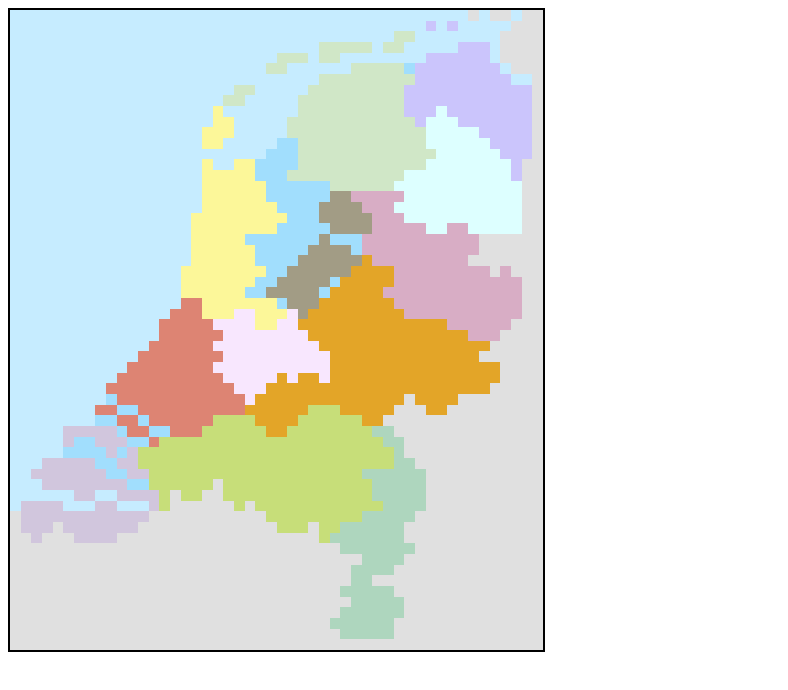
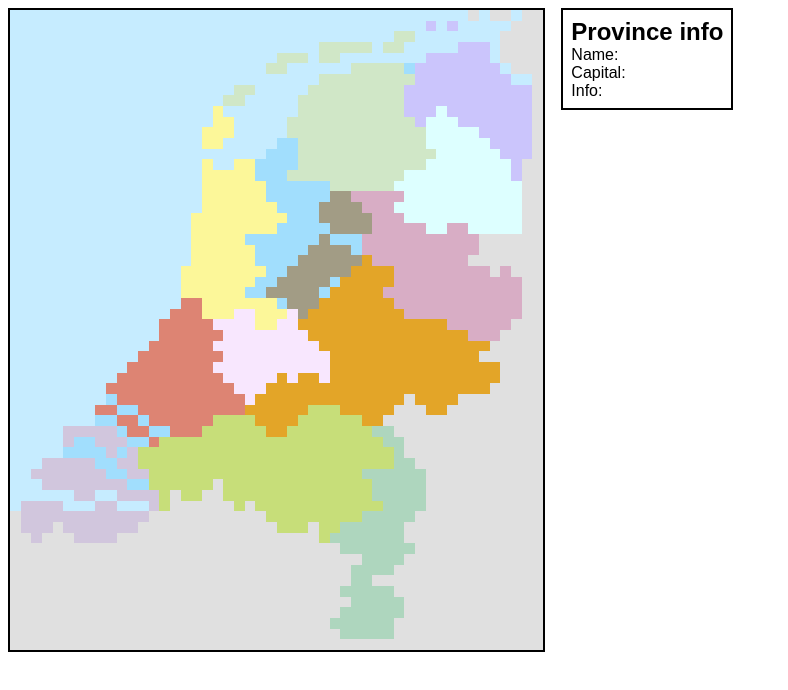
Before and after one commit to nielsly/netherlandspixel, a plain HTML site: page index.html in a window 1280 px wide. Shown: the whole page, without its empty margins (0-788 px from the left). Drawn offline with Linux system fonts and the light colour scheme.

Commit message:
Add the ability to see the capitals, add infobox

```diff
--- a/js.js
+++ b/js.js
@@ -1,18 +1,18 @@
+//amsterdam x21y26
+
 const mouse = {
     x: 0,
     y: 0,
     button: false,
-    lastColor: ""
+    lastColor: ''
 };
-let cv,
-    imageDataData, provinces;
+let cv, imageDataData, provinces, previousCapital, infoCard;
 
 function mouseEvents(e) {
     const bounds = cv.getBoundingClientRect(),
         x = (mouse.x = e.pageX - bounds.left - scrollX),
         y = (mouse.y = e.pageY - bounds.top - scrollY);
-    mouse.over =
-        x >= 0 && x < bounds.width && y >= 0 && y < bounds.height;
+    mouse.over = x >= 0 && x < bounds.width && y >= 0 && y < bounds.height;
 
     if (e.type === 'mousedown') {
         mouse.button = true;
@@ -21,41 +21,74 @@ function mouseEvents(e) {
     }
 
     const color = getColorUnderCursor(x, y);
-    if (mouse.button && color !== mouse.lastColor) {
+    if (mouse.button && color !== "" && color !== mouse.lastColor) {
         mouse.lastColor = color;
-        console.log(provinces[color]);
+        console.log(color);
+
+        setProvinceInfo(provinces[color]);
+
+    }
+}
+
+function setProvinceInfo(province) {
+    if (previousCapital) {
+        cx.fillStyle = previousCapital.color;
+        cx.fillRect(previousCapital.xy.x, previousCapital.xy.y, 1, 1);
+    }
+    infoCard.name.data = province.province;
+    if (province.capital !== "") {
+        previousCapital = {
+            xy: province.capitalXY,
+            color: province.color
+        };
+        const {
+            width,
+            height
+        } = cv.getBoundingClientRect();
+        cx.fillStyle = "red";
+        cx.fillRect(province.capitalXY.x, province.capitalXY.y, 1, 1);
+        infoCard.capital.data = province.capital
+    } else {
+        infoCard.capital.data = "None";
     }
 }
 
 function componentToHex(c) {
     const hex = c.toString(16);
-    return hex.length == 1 ? "0" + hex : hex;
+    return hex.length == 1 ? '0' + hex : hex;
 }
 
 function rgbToHex(r, g, b) {
     if (r === undefined || g === undefined || b === undefined) {
-        return "";
+        return '';
     }
-    return "#" + componentToHex(r) + componentToHex(g) + componentToHex(b);
+    return '#' + componentToHex(r) + componentToHex(g) + componentToHex(b);
 }
 
 function getColorUnderCursor(x, y) {
-    const width = cv.getBoundingClientRect().width;
-    const height = cv.getBoundingClientRect().height;
+    const {
+        width,
+        height
+    } = cv.getBoundingClientRect();
+
     if (!(x > width || y > height)) {
-        const cy = y / height * cv.height | 0;
-        const cx = x / width * cv.width | 0;
+        const cy = ((y / height) * cv.height) | 0;
+        const cx = ((x / width) * cv.width) | 0;
         const index = ((cy * cv.width + cx) | 0) * 4;
 
-        return rgbToHex(imageDataData[index],
+        return rgbToHex(
+            imageDataData[index],
             imageDataData[index + 1],
-            imageDataData[index + 2]);
+            imageDataData[index + 2]
+        );
     }
+
+    return "";
 }
 
 async function bodyReady() {
-    provinces = await fetch("provinces.json").then(r => {
-        return r.json()
+    provinces = await fetch('provinces.json').then((r) => {
+        return r.json();
     });
     await createCanvas();
     imageDataData = cx.getImageData(0, 0, cv.width, cv.height).data;
@@ -63,26 +96,47 @@ async function bodyReady() {
     document.addEventListener('mousedown', mouseEvents);
     document.addEventListener('mouseup', mouseEvents);
     document.addEventListener('mousemove', mouseEvents);
+
+    infoCard = {
+        div: document.createElement("div"),
+        title: document.createElement("h2"),
+        nameTitle: new Text("Name: "),
+        name: new Text,
+        nameBreak: document.createElement("br"),
+        capitalTitle: new Text("Capital: "),
+        capital: new Text,
+        capitalBreak: document.createElement("br"),
+        infoTitle: new Text("Info: "),
+        info: new Text
+    }
+    infoCard.div.id = "infoCard";
+    infoCard.title.innerHTML = "Province info";
+    for (el in infoCard) {
+        //code replication vs 1 if statement less hmmm
+        if (el !== "div") {
+            infoCard.div.appendChild(infoCard[el]);
+        }
+    }
+    document.body.appendChild(infoCard.div);
 }
 
 async function createCanvas() {
     cv = document.createElement('canvas');
     cv.innerHTML = 'Your browser does not support the HTML5 canvas tag.';
-    cv.width = "50";
-    cv.height = "60";
+    cv.width = '50';
+    cv.height = '60';
     cx = cv.getContext('2d');
 
-    const img = await loadImage("./netherlandspixel.png");
+    const img = await loadImage('./netherlandspixel.png');
 
     cx.drawImage(img, 0, 0, 50, 60);
     document.body.appendChild(cv);
-
 }
 
 function loadImage(url) {
-    return new Promise(r => {
+    return new Promise((r) => {
         let i = new Image();
-        i.onload = (() => r(i));
+        i.onload = () => r(i);
         i.src = url;
     });
 }
--- a/provinces.json
+++ b/provinces.json
@@ -3,96 +3,160 @@
         "id": 0,
         "color": "",
         "province": "Out of bounds",
-        "capital": "Out of bounds"
+        "capital": "",
+        "capitalXY": {
+            "x": 0,
+            "y": 0
+        }
     },
     "#c7de79": {
         "id": 1,
         "color": "#c7de79",
         "province": "Noord-Brabant",
-        "capital": "'s-Hertogenbosch"
+        "capital": "'s-Hertogenbosch",
+        "capitalXY": {
+            "x": 26,
+            "y": 40
+        }
     },
     "#d1c6dd": {
         "id": 2,
         "color": "#d1c6dd",
         "province": "Zeeland",
-        "capital": "Middelburg"
+        "capital": "Middelburg",
+        "capitalXY": {
+            "x": 4,
+            "y": 43
+        }
     },
     "#dd8473": {
         "id": 3,
         "color": "#dd8473",
         "province": "Zuid-Holland",
-        "capital": "'s-Gravenhage"
+        "capital": "'s-Gravenhage",
+        "capitalXY": {
+            "x": 12,
+            "y": 32
+        }
     },
     "#fcf799": {
         "id": 4,
         "color": "#fcf799",
         "province": "Noord-Holland",
-        "capital": "Haarlem"
+        "capital": "Haarlem",
+        "capitalXY": {
+            "x": 17,
+            "y": 25
+        }
     },
     "#f8e7fe": {
         "id": 5,
         "color": "#f8e7fe",
         "province": "Utrecht",
-        "capital": "Utrecht"
+        "capital": "Utrecht",
+        "capitalXY": {
+            "x": 24,
+            "y": 31
+        }
     },
     "#a29c85": {
         "id": 6,
         "color": "#a29c85",
         "province": "Flevoland",
-        "capital": "Lelystad"
+        "capital": "Lelystad",
+        "capitalXY": {
+            "x": 27,
+            "y": 23
+        }
     },
     "#d0e7c7": {
         "id": 7,
         "color": "#d0e7c7",
         "province": "Friesland",
-        "capital": "Leeuwarden"
+        "capital": "Leeuwarden",
+        "capitalXY": {
+            "x": 31,
+            "y": 9
+        }
     },
     "#cbc5fc": {
         "id": 8,
         "color": "#cbc5fc",
         "province": "Groningen",
-        "capital": "Groningen"
+        "capital": "Groningen",
+        "capitalXY": {
+            "x": 41,
+            "y": 8
+        }
     },
     "#ddffff": {
         "id": 9,
         "color": "#ddffff",
         "province": "Drenthe",
-        "capital": "Assen"
+        "capital": "Assen",
+        "capitalXY": {
+            "x": 41,
+            "y": 12
+        }
     },
     "#d8adc5": {
         "id": 10,
         "color": "#d8adc5",
         "province": "Overijssel",
-        "capital": "Zwolle"
+        "capital": "Zwolle",
+        "capitalXY": {
+            "x": 36,
+            "y": 23
+        }
     },
     "#e3a528": {
         "id": 11,
         "color": "#e3a528",
         "province": "Gelderland",
-        "capital": "Arnhem"
+        "capital": "Arnhem",
+        "capitalXY": {
+            "x": 34,
+            "y": 33
+        }
     },
     "#aed6be": {
         "id": 12,
         "color": "#aed6be",
         "province": "Limburg",
-        "capital": "Maastricht"
+        "capital": "Maastricht",
+        "capitalXY": {
+            "x": 30,
+            "y": 57
+        }
     },
     "#a1defd": {
         "id": 13,
         "color": "#a1defd",
-        "province": "Lakes",
-        "capital": "None"
+        "province": "Lakes and rivers",
+        "capital": "",
+        "capitalXY": {
+            "x": 0,
+            "y": 0
+        }
     },
     "#c6ecff": {
         "id": 14,
         "color": "#c6ecff",
         "province": "Sea",
-        "capital": "None"
+        "capital": "",
+        "capitalXY": {
+            "x": 0,
+            "y": 0
+        }
     },
     "#e0e0e0": {
         "id": 15,
         "color": "#e0e0e0",
         "province": "Land",
-        "capital": "Foreign"
+        "capital": "",
+        "capitalXY": {
+            "x": 49,
+            "y": 59
+        }
     }
 }
--- a/style.css
+++ b/style.css
@@ -15,3 +15,12 @@ canvas {
     image-rendering: pixelated;
     min-height: 80%;
 }
+
+#infoCard {
+    border: 2px solid black;
+    float: left;
+    margin: 8px;
+    padding: 8px;
+    min-width: 10%;
+    max-width: 80%;
+}
```
